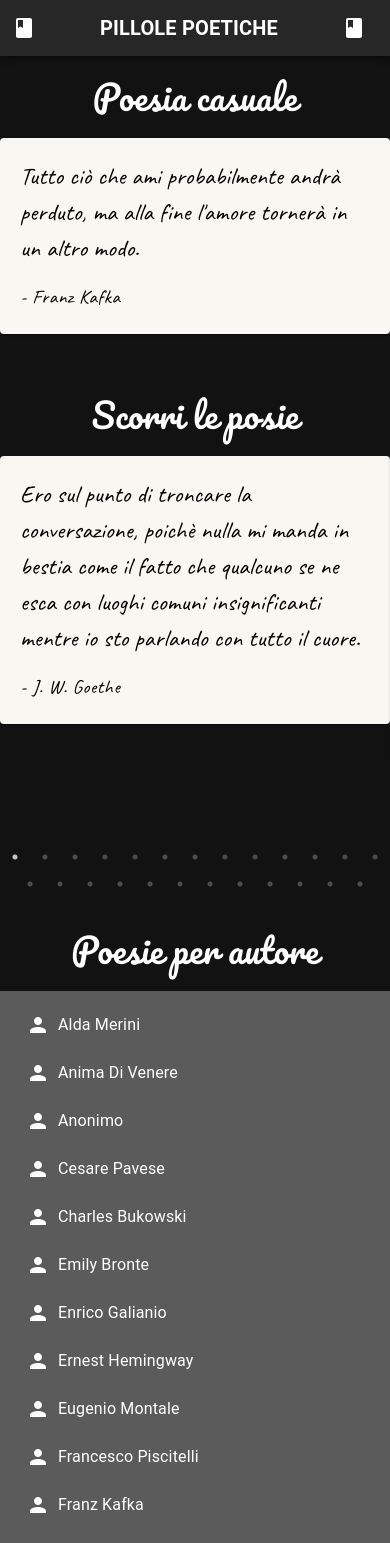
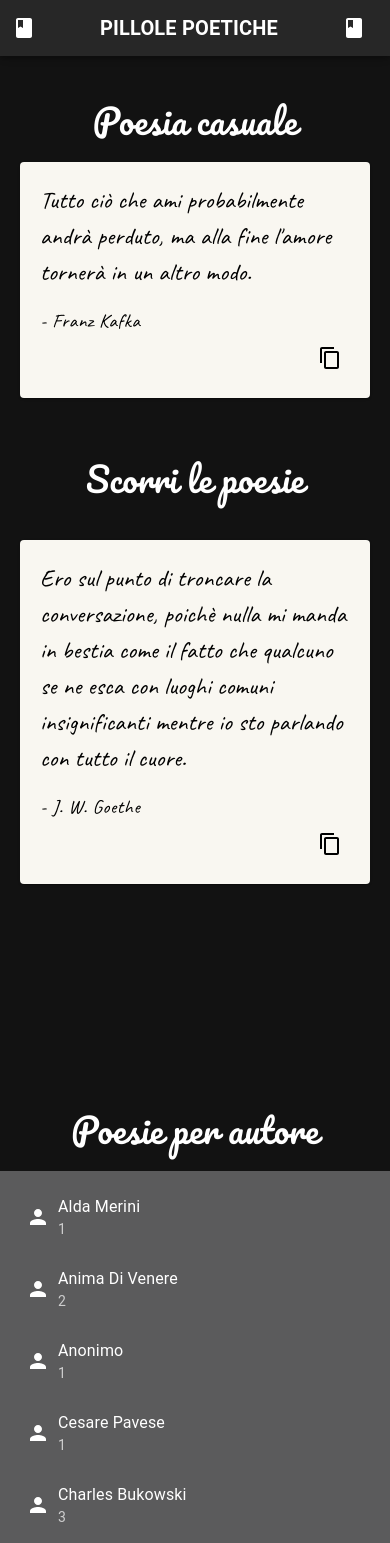
Before and after one commit to carellice/pillole-poetiche-react, a React (Create React App) app: page / in a window 390 px wide. Shown: the top 1543 px of the page. Built offline with nearby package versions, Linux system fonts and the light colour scheme.

Commit message:
fixes
- app bar position fixed
- dots removed carousel
- removed accordion and added PoemCard
- added copy button poemcard

```diff
--- a/src/App.js
+++ b/src/App.js
@@ -1,7 +1,7 @@
 import { useState } from 'react';
 import React from 'react';
 import './App.css';
-import { Typography } from '@mui/material';
+import { Button, Snackbar, Typography } from '@mui/material';
 import ResponsiveAppBar from './components/ResponsiveAppBar';
 import { ThemeProvider, createTheme } from '@mui/material/styles';
 import CssBaseline from '@mui/material/CssBaseline';
@@ -10,6 +10,12 @@ import PoemCarousel from './components/PoemCarousel';
 import * as PoemUtils from "./utils/PoemUtils";
 import AuthorList from './components/AuthorList';
 import AuthorDialog from './components/AuthorDialog';
+import Dialog from '@mui/material/Dialog';
+import DialogActions from '@mui/material/DialogActions';
+import DialogContent from '@mui/material/DialogContent';
+import DialogContentText from '@mui/material/DialogContentText';
+import DialogTitle from '@mui/material/DialogTitle';
+
 
 function App() {
   const darkTheme = createTheme({
@@ -38,13 +44,13 @@ function App() {
         <CssBaseline />
         <ResponsiveAppBar selectedPage={selectedPage} setSelectedPage={setSelectedPage} />
 
-        <Typography variant="h4" style={{ color: 'white', textAlign: 'center', marginTop: '20px', marginBottom: '20px', fontFamily: 'Pacifico' }}>
+        <Typography variant="h4" style={{ color: 'white', textAlign: 'center', marginTop: '100px', marginBottom: '20px', fontFamily: 'Pacifico' }}>
           Poesia casuale
         </Typography>
         <PoemCard author={randomPoem.author} poem={randomPoem.poem} title={randomPoem.title} />
 
         <Typography variant="h4" style={{ color: 'white', textAlign: 'center', marginTop: '60px', marginBottom: '20px', fontFamily: 'Pacifico' }}>
-          Scorri le posie
+          Scorri le poesie
         </Typography>
         <PoemCarousel poems={PoemUtils.getRandomizedPoems()}/>
 
--- a/src/components/AuthorDialog.js
+++ b/src/components/AuthorDialog.js
@@ -2,6 +2,7 @@
 import React, { useState } from 'react';
 import { Dialog, DialogTitle, Accordion, AccordionSummary, AccordionDetails, Typography, IconButton } from '@mui/material';
 import CloseIcon from '@mui/icons-material/Close';
+import PoemCard from './PoemCard';
 
 const AuthorDialog = ({ open, onClose, author, poems }) => {
   const [expandedAccordion, setExpandedAccordion] = useState(null);
@@ -19,14 +20,16 @@ const AuthorDialog = ({ open, onClose, author, poems }) => {
         </IconButton>
       </DialogTitle>
       {poems.map((poem, index) => (
-        <Accordion key={index} expanded={expandedAccordion === `panel-${index}`} onChange={handleAccordionChange(`panel-${index}`)}>
-          <AccordionSummary>
-            <Typography>{poem.title !== "" ? poem.title : 'Poesia ' + (index + 1)}</Typography>
-          </AccordionSummary>
-          <AccordionDetails>
-            <Typography>{poem.poem}</Typography>
-          </AccordionDetails>
-        </Accordion>
+        // <Accordion key={index} expanded={expandedAccordion === `panel-${index}`} onChange={handleAccordionChange(`panel-${index}`)}>
+        // <Accordion key={index} expanded={true} onChange={handleAccordionChange(`panel-${index}`)}>
+        //   <AccordionSummary>
+        //     <Typography>{poem.title !== "" ? poem.title : 'Poesia ' + (index + 1)}</Typography>
+        //   </AccordionSummary>
+        //   <AccordionDetails>
+        //     <Typography>{poem.poem}</Typography>
+        //   </AccordionDetails>
+        // </Accordion>
+        <PoemCard author={poem.author} poem={poem.poem} title={poem.title}/>
       ))}
     </Dialog>
   );
--- a/src/components/AuthorList.js
+++ b/src/components/AuthorList.js
@@ -2,6 +2,7 @@
 import React from 'react';
 import { List, ListItem, ListItemText } from '@mui/material';
 import PersonIcon from '@mui/icons-material/Person';
+import * as PoemUtils from "./../utils/PoemUtils"
 
 const AuthorList = ({ authors, onAuthorClick }) => {
   return (
@@ -9,7 +10,7 @@ const AuthorList = ({ authors, onAuthorClick }) => {
       {authors.map((author, index) => (
         <ListItem button key={index} onClick={() => onAuthorClick(author)}>
           <PersonIcon style={{ marginRight: '8px' }} />
-          <ListItemText primary={author} />
+          <ListItemText primary={author} secondary={PoemUtils.getNumberOfPoemsByAuthor(author)} />
         </ListItem>
       ))}
     </List>
--- a/src/components/PoemCard.js
+++ b/src/components/PoemCard.js
@@ -1,17 +1,36 @@
-import React from 'react';
-import { Paper, Typography, useMediaQuery } from '@mui/material';
+import React, { useState } from 'react';
+import { Grid, IconButton, Paper, Snackbar, Typography, useMediaQuery } from '@mui/material';
+import ContentCopyIcon from '@mui/icons-material/ContentCopy';
+import CheckIcon from '@mui/icons-material/Check';
+import * as PoemUtils from "./../utils/PoemUtils";
 
 const PoemCard = ({ title, poem, author }) => {
+
+  const [saved, setSaved] = useState(false);
+
+  const copyPoem = () => {
+    setSaved(true);
+    setTimeout(() => {
+      setSaved(false);
+    }, 2000);
+    if (title === "") {
+      const toCopy = [poem, "\n", "-", author, "\n", "\n", "https://pillolepoetiche.netlify.app/"].join("");
+      PoemUtils.copyToClipboard(toCopy);
+    } else {
+      const toCopy = [title, "\n", poem, "\n", "-", author, "\n", "\n", "https://pillolepoetiche.netlify.app/"].join("");
+      PoemUtils.copyToClipboard(toCopy);
+    }
+  }
+
   const isMobile = useMediaQuery('(max-width:600px)');
 
   return (
     <Paper
       style={{
         padding: 20,
-        margin: 20,
         background: '#f9f7f1',
         maxWidth: isMobile ? '100%' : '800px',
-        margin: 'auto',
+        margin: isMobile ? 20 : 'auto',
       }}
     >
       {title && (
@@ -25,6 +44,11 @@ const PoemCard = ({ title, poem, author }) => {
       <Typography variant="caption" style={{ fontFamily: 'Caveat', fontSize: '1.2rem', color: 'black' }}>
         - {author}
       </Typography>
+      <Grid container justifyContent="flex-end">
+        <IconButton style={{ color: 'black' }} onClick={copyPoem} aria-label="copy poem">
+          {saved ? <CheckIcon /> : <ContentCopyIcon />}
+        </IconButton>
+      </Grid>
     </Paper>
   );
 }
--- a/src/components/PoemCarousel.js
+++ b/src/components/PoemCarousel.js
@@ -7,7 +7,7 @@ import PoemCard from './PoemCard';
 
 const PoemCarousel = ({ poems }) => {
   const settings = {
-    dots: true,
+    dots: false,
     infinite: true,
     speed: 500,
     slidesToShow: 1,
--- a/src/components/ResponsiveAppBar.js
+++ b/src/components/ResponsiveAppBar.js
@@ -5,7 +5,7 @@ import BookIcon from '@mui/icons-material/Book';
 
 const ResponsiveAppBar = () => {
   return (
-    <AppBar position="static">
+    <AppBar position="fixed">
       <Toolbar>
         <IconButton edge="start" color="inherit" aria-label="menu">
           <BookIcon />
--- a/src/utils/PoemUtils.js
+++ b/src/utils/PoemUtils.js
@@ -146,3 +146,23 @@ export const getUniqueAuthors = () => {
 export const getPoemsByAuthor = (author) => {
     return poems.filter(poem => poem.author === author);
 }
+
+export const getNumberOfPoemsByAuthor = (author) => {
+    const authorPoems = poems.filter(poem => poem.author === author);
+    return authorPoems.length;
+}
+
+export const copyToClipboard = (text) => {
+    // Crea un elemento textarea
+    const textarea = document.createElement('textarea');
+    // Imposta il testo da copiare
+    textarea.value = text;
+    // Aggiungi l'elemento textarea al DOM
+    document.body.appendChild(textarea);
+    // Seleziona il testo nell'elemento textarea
+    textarea.select();
+    // Copia il testo negli appunti
+    document.execCommand('copy');
+    // Rimuovi l'elemento textarea dal DOM
+    document.body.removeChild(textarea);
+};
```
